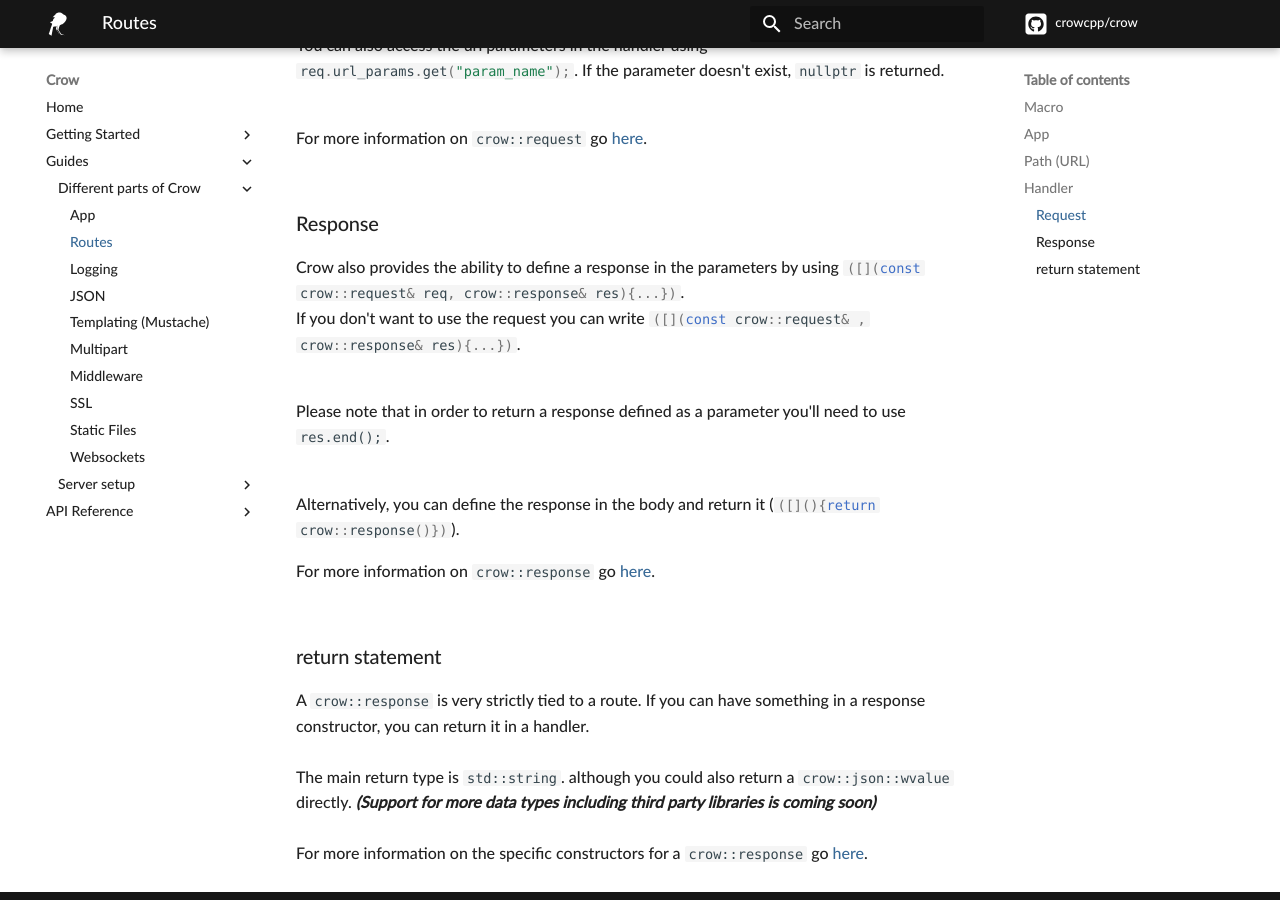
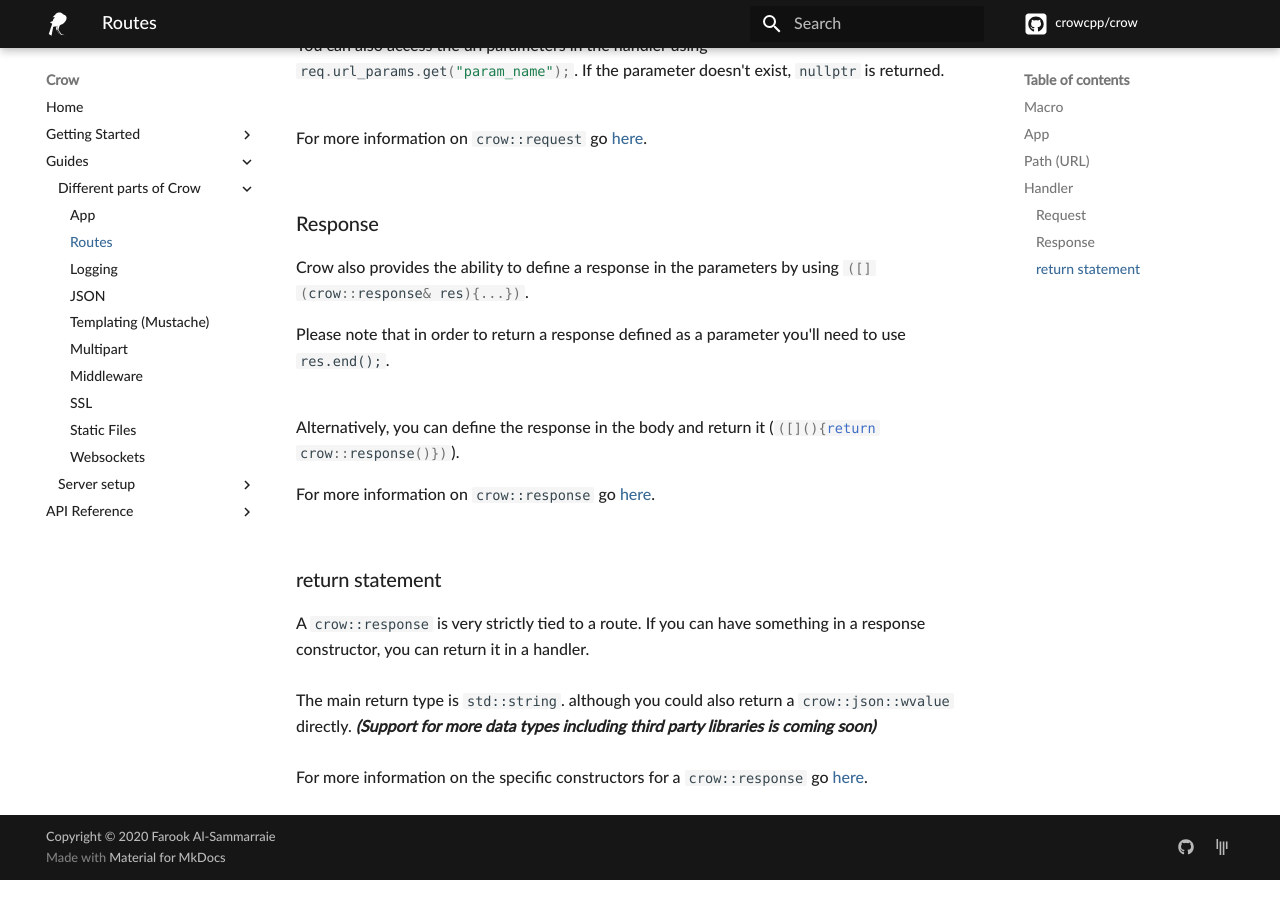
Before and after one commit to ipkn/crow, an MkDocs documentation site: the page built from docs/guides/routes.md, in a window 1280 px wide and 900 px high, scrolled down 1315 px. Built offline with MkDocs 1.6.1 and Material for MkDocs 9.7.7, drawn with Linux system fonts in a browser that asks for light colours; comment, search, counter and statistics services are not loaded.

Commit message:
fix: docs routes.md

```diff
--- a/docs/guides/routes.md
+++ b/docs/guides/routes.md
@@ -30,8 +30,7 @@ You can also access the url parameters in the handler using `#!cpp req.url_param
 For more information on `crow::request` go [here](../../reference/structcrow_1_1request.html).<br><br>
 
 ###Response
-Crow also provides the ability to define a response in the parameters by using `#!cpp ([](const crow::request& req, crow::response& res){...})`.<br>
-If you don't want to use the request you can write `#!cpp ([](const crow::request& , crow::response& res){...})`.<br><br>
+Crow also provides the ability to define a response in the parameters by using `#!cpp ([](crow::response& res){...})`.<br>
 
 Please note that in order to return a response defined as a parameter you'll need to use `res.end();`.<br><br>
 
```
